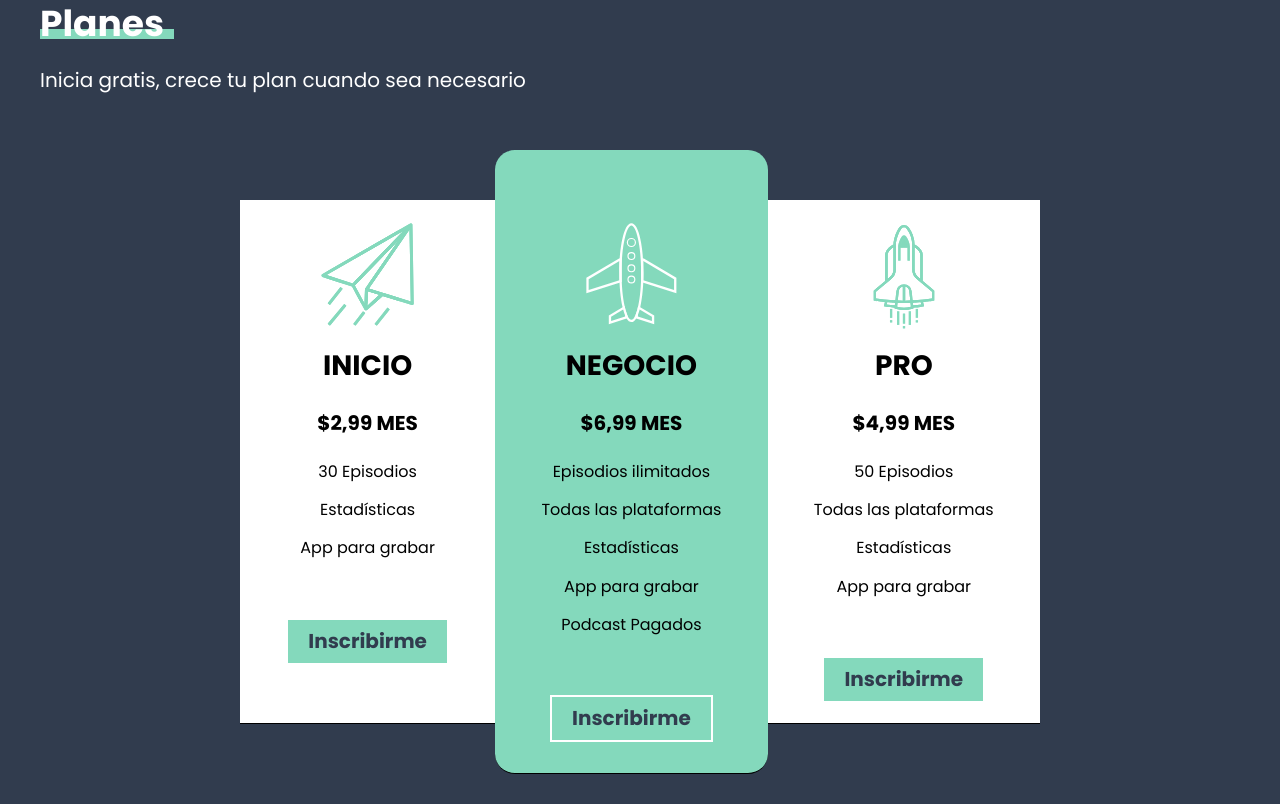
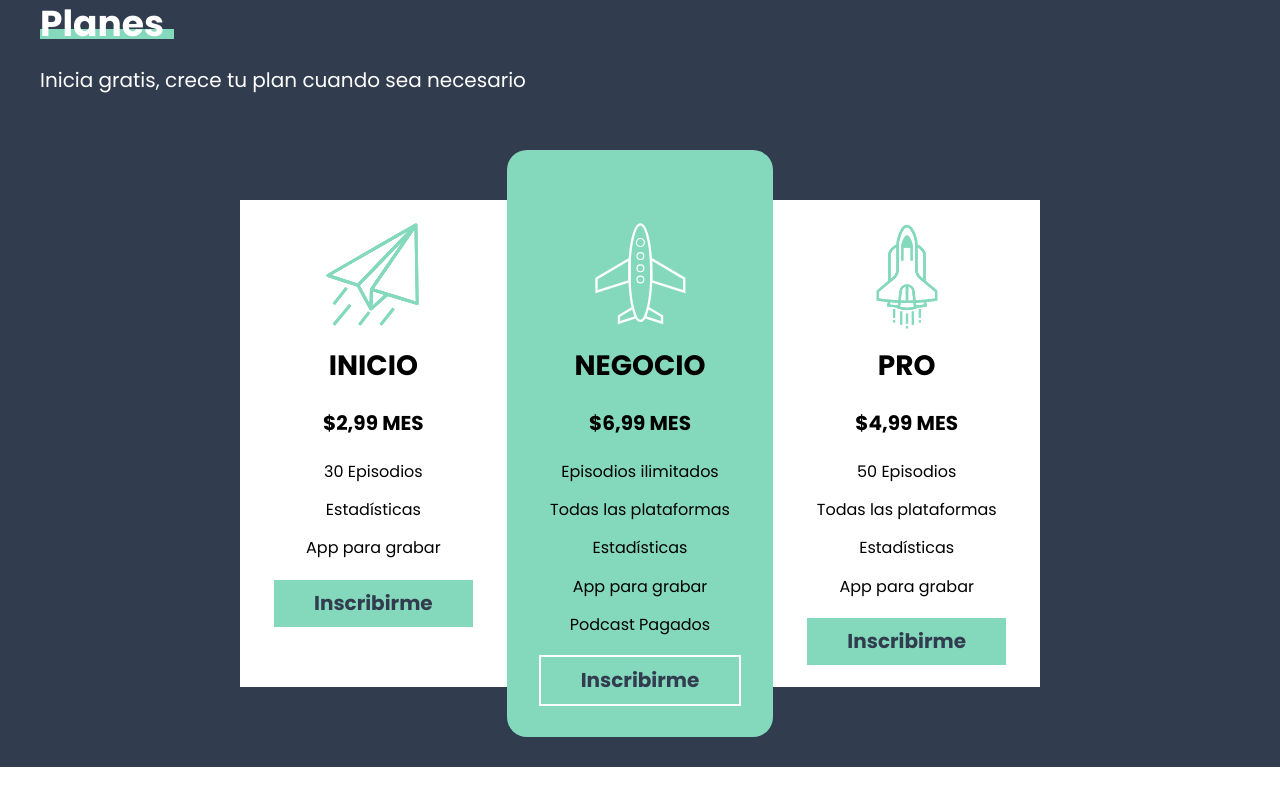
Before and after one commit to Uzerano/PodcastApp, a website: page index.html in a window 1280 px wide. Shown: the part 3148-3952 px from the top of the page. After the commit the page ends 3915 px from the top, so only its background shows below. Drawn offline with Linux system fonts and the light colour scheme.

Commit message:
PodcastApp

```diff
--- a/index.html
+++ b/index.html
@@ -78,7 +78,7 @@
           <div class="plan inicio">
             <h3>Inicio</h3>
             <p class="precio">$2,99 mes</p>
-            <ul>
+            <ul class="listado">
               <li>30 Episodios</li>
               <li>Estadísticas</li>
               <li>App para grabar</li>
@@ -90,7 +90,7 @@
           <div class="plan negocio">
             <h3>Negocio</h3>
             <p class="precio">$6,99 mes</p>
-            <ul>
+            <ul class="listado">
               <li>Episodios ilimitados</li>
               <li>Todas las plataformas</li>
               <li>Estadísticas</li>
@@ -104,7 +104,7 @@
           <div class="plan pro">
             <h3>Pro</h3>
             <p class="precio">$4,99 mes</p>
-            <ul>
+            <ul class="listado">
               <li>50 Episodios</li>
               <li>Todas las plataformas</li>
               <li>Estadísticas</li>
--- a/src/scss/ui/_botones.scss
+++ b/src/scss/ui/_botones.scss
@@ -5,3 +5,9 @@
 .boton-primario {
     @include m.boton(v.$primario, v.$secundario);
 }
+
+.boton-planes {
+  @extend .boton-primario;
+    margin-top: 2rem;
+    border: 2px solid v.$blanco;
+}
--- a/src/scss/ui/_planes.scss
+++ b/src/scss/ui/_planes.scss
@@ -18,11 +18,15 @@
         padding: 15rem 4rem 4rem;
         text-align: center;
         flex-grow: 1;
-        border-bottom: 1px solid;
+        border-bottom: 1px solid #e1e1e1;
+
+         @include m.tablet {
+            border: none;
             transition-property: transform;
             transition-duration: 300ms;
             &:hover {
                 transform: scale(1.1);
+              }
          }
     }
 
@@ -31,9 +35,9 @@
         flex-direction:column;
         @include m.tablet {
             flex-direction: row;
-            justify-content: center;
             max-width: 80rem;
-            margin: 10rem auto 0 auto;
+            margin-inline: auto;
+            margin-block-start: 10rem;
         }
     }
 
@@ -57,10 +61,10 @@
 
        @include m.tablet {
         order: 0;
+        margin: -5rem 0;
         border-radius: 2rem;
        z-index: 100;
        padding: 20rem 2rem 2rem 2rem;
-          margin: -5rem  0;
         background-position: 50% 7rem;
        }
 
@@ -72,28 +76,22 @@
 
 
 
-   .boton-planes {
-    border: 2px solid v.$blanco;
+
+
+.listado {
+      margin: 0;
+
+    li {
+        margin-bottom: 2rem;
+        @include m.tablet {
+            &:last-of-type{
+                margin-bottom: 0;
+            }
+        }
+      }
 }
 
 
-
-  li {
-    margin-bottom: 2rem;
-  }
-
-  .boton-planes {
-    background-color: v.$primario;
-    color: v.$secundario;
-    font-weight: 900;
-    font-size: 2rem;
-    padding: 1rem 2rem;
-    display: inline-block;
-    margin: 4rem 0 0 0;
-    &:hover{
-        background-color: #4deab3;
-    }
-  }
 
   .precio {
     font-weight: 900;
```
Also changed, not shown: build/css/app.css, 1 other file. Lines whose indentation alone changed are shown as unchanged.
